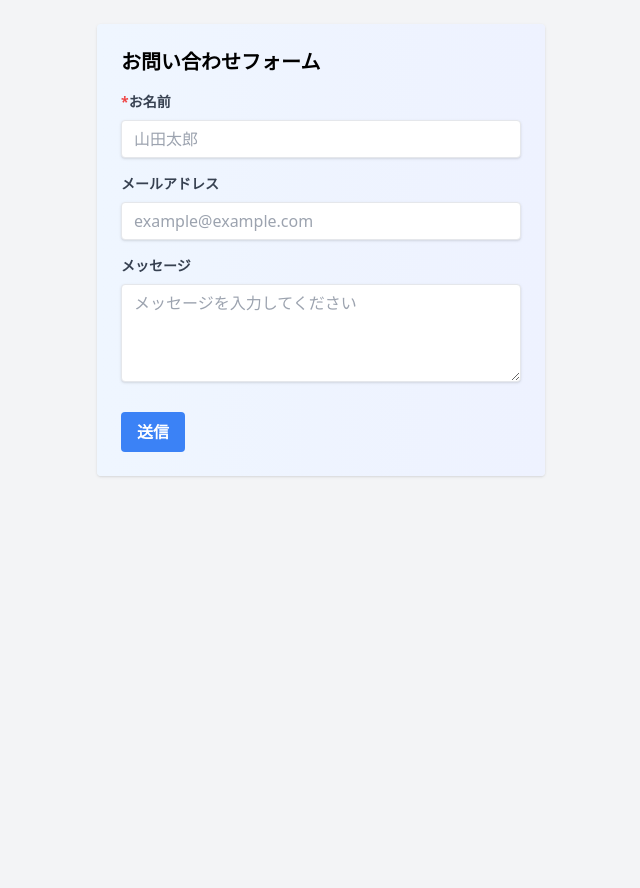
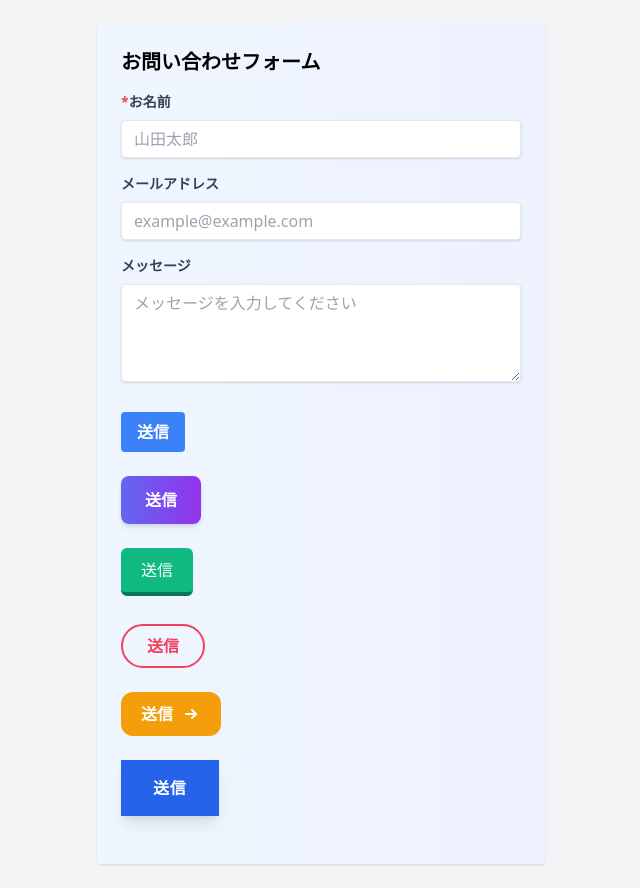
Before and after one commit to c5apple/hello-tailwind-css, a website: page src/form.html in a window 1280 px wide. Shown: the whole page, without its empty margins (319-959 px from the left). Before the commit the page ends 800 px from the top, so only its background shows below. Drawn offline with nearby package versions, Linux system fonts and the light colour scheme.

Commit message:
いろいろなボタン

```diff
--- a/src/form.html
+++ b/src/form.html
@@ -39,9 +39,58 @@
         id="message" rows="4" placeholder="メッセージを入力してください"></textarea>
     </div>
 
-    <div class="flex items-center justify-between">
+    <div class="mb-6">
+      <div class="flex items-center justify-between">
+        <button
+          class="bg-blue-500 hover:bg-blue-700 text-white font-bold py-2 px-4 rounded focus:outline-none focus:shadow-outline focus:border-blue-500"
+          type="button">
+          送信
+        </button>
+      </div>
+    </div>
+
+    <div class="mb-6">
+      <div class="flex items-center justify-between">
+        <button
+          class="bg-gradient-to-r from-indigo-500 to-purple-600 hover:from-indigo-600 hover:to-purple-700 text-white font-bold py-3 px-6 rounded-lg shadow-md hover:shadow-lg transition duration-300 ease-in-out transform hover:-translate-y-0.5"
+          type="button">
+          送信
+        </button>
+      </div>
+    </div>
+
+    <div class="mb-6">
       <button
-        class="bg-blue-500 hover:bg-blue-700 text-white font-bold py-2 px-4 rounded focus:outline-none focus:shadow-outline focus:border-blue-500"
+        class="bg-emerald-500 hover:bg-emerald-600 text-white font-medium py-2.5 px-5 rounded-md border-b-4 border-emerald-700 hover:border-emerald-800 active:border-b-0 active:mt-1 active:mb-0 mb-1 transition-all duration-150"
+        type="button">
+        送信
+      </button>
+    </div>
+
+    <div class="mb-6">
+      <button
+        class="bg-transparent hover:bg-rose-500 text-rose-500 hover:text-white font-semibold py-2 px-6 border-2 border-rose-500 hover:border-transparent rounded-full transition-colors duration-200"
+        type="button">
+        送信
+      </button>
+    </div>
+
+    <div class="mb-6">
+      <button
+        class="bg-amber-500 hover:bg-amber-600 text-white font-bold py-2.5 px-5 rounded-xl flex items-center space-x-2"
+        type="button">
+        <span>送信</span>
+        <svg xmlns="http://www.w3.org/2000/svg" class="h-5 w-5" viewBox="0 0 20 20" fill="currentColor">
+          <path fill-rule="evenodd"
+            d="M10.293 5.293a1 1 0 011.414 0l4 4a1 1 0 010 1.414l-4 4a1 1 0 01-1.414-1.414L12.586 11H5a1 1 0 110-2h7.586l-2.293-2.293a1 1 0 010-1.414z"
+            clip-rule="evenodd" />
+        </svg>
+      </button>
+    </div>
+
+    <div class="mb-6">
+      <button
+        class="bg-blue-600 hover:bg-blue-800 text-white font-bold py-4 px-8 rounded-none uppercase tracking-wider shadow-lg hover:shadow-xl transition-all duration-200"
         type="button">
         送信
       </button>
```
